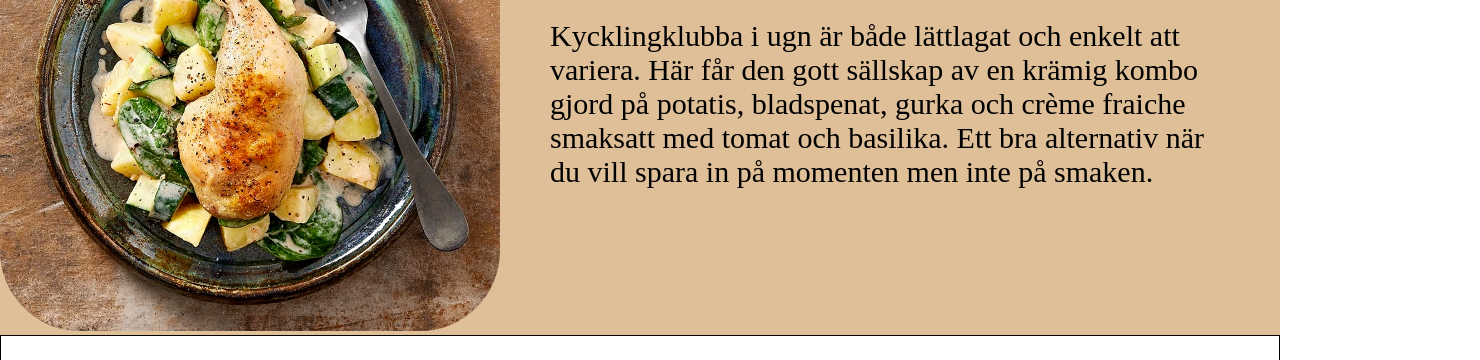
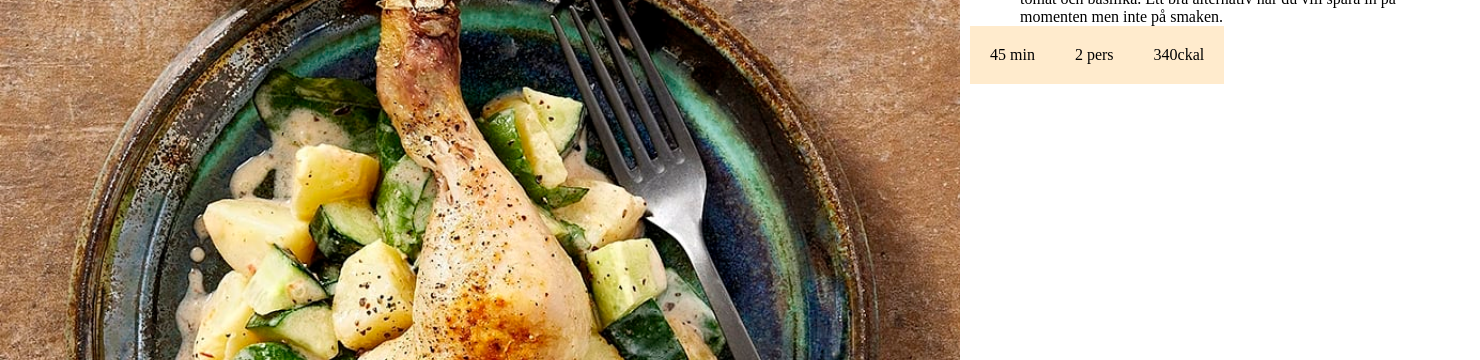
Before and after one commit to ZainabJafari/Recipe-page, a plain HTML site: page kyckling.html in a window 1280 px wide. Shown: the part 169-529 px from the top of the page, 1480 px wide, since content can reach past the window. Drawn offline with nearby package versions, Linux system fonts and the light colour scheme; files that its build step writes are made by us from their sources.

Commit message:
undersidan added

```diff
--- a/kyckling.html
+++ b/kyckling.html
@@ -6,28 +6,38 @@
     <meta http-equiv="X-UA-Compatible" content="IE=edge">
     <meta name="viewport" content="width=device-width, initial-scale=1.0">
     <title>Kycklingklubba</title>
-    <link rel="stylesheet" href="style.css">
+    <link rel="stylesheet" href="styles.css">
+     <!-- <script src="https://cdn.jsdelivr.net/gh/cferdinandi/smooth-scroll/dist/smooth-scroll.polyfills.min.js"></script>
+  <link rel="stylesheet" href="https://cdn.jsdelivr.net/npm/bootstrap@5.2.3/dist/css/bootstrap.min.css" integrity="sha384-rbsA2VBKQhggwzxH7pPCaAqO46MgnOM80zW1RWuH61DGLwZJEdK2Kadq2F9CUG65" crossorigin="anonymous"> -->
+
 </head>
 
 <body>
 
-    <section class="kyckling">
+    <!-- <section class="kyckling"> -->
+    <div class="header">
         <div>
-            <img src="bilder/kycklingklubba.jpg" alt="">
+            <img class="food_photo" src="bilder/kycklingklubba.jpg" alt="kyckling">
         </div>
 
-        <div>
-            <article class="kyckling-text">
-                <h2>Kycklingklubba med krämig potatis</h2><br>
-                <p>Kycklingklubba i ugn är både lättlagat och enkelt att variera. Här får den gott
-                    sällskap av en krämig kombo gjord på potatis, bladspenat, gurka och crème fraiche smaksatt med tomat
-                    och
-                    basilika. Ett bra alternativ när du vill spara in på momenten men inte på smaken.</p>
+        <div class="food_text">
+            <h2>Kycklingklubba med krämig potatis</h2><br>
+            <p>Kycklingklubba i ugn är både lättlagat och enkelt att variera. Här får den gott
+                sällskap av en krämig kombo gjord på potatis, bladspenat, gurka och crème fraiche smaksatt med tomat
+                och
+                basilika. Ett bra alternativ när du vill spara in på momenten men inte på smaken.</p>
+            <div class="food_info">
+                <p>45 min</p>
+                <p>2 pers</p>
+                <p>340ckal</p>
+            </div>
 
-            </article>
         </div>
+    </div>
 
-    </section>
+
+
+    <!-- </section> -->
 
 
 
@@ -70,7 +80,7 @@
 
     </section>
 
- </main>
+    </main>
 </body>
 
 </html>
--- a/styles.scss
+++ b/styles.scss
@@ -17,7 +17,7 @@ h1 {
     font-size: 110px;
     font-style: italic;
     background-color: black;
-    text-shadow: 1px 1px 1px orange;
+    text-shadow: 1px 1px 1px rgb(239, 169, 40);
 }
 
 
@@ -273,23 +273,51 @@ ul li a {
 
 /* Mat */
 
-.kyckling {
+// .kyckling {
+//     display: flex;
+//     justify-content: space-around;
+//     background-color: rgb(222, 191, 152);
+// }
+
+// .kyckling img {
+//     width: 100%;
+//     height: 80v;
+//     border-radius: 80px;
+// }
+
+.header{
     display: flex;
-    justify-content: space-around;
-    background-color: rgb(222, 191, 152);
+}
+.food_photo{
+ width: 500pxpx;
+ height: 120vh;
 }
 
-.kyckling img {
-    width: 500px;
-    height: 500px;
-    border-radius: 80px;
+.food_text{
+    float: right;
+    inline-size: 400px;
+    padding: 60px;
+    position: relative;
+
 }
 
-.kyckling-text {
-    font-size: 30px;
-    padding: 50px;
+// .kyckling-text {
+//     font-size: 30px;
+//     padding: 50px;
+// }
+
+.food_info{
+    display: flex;
+    float: right;
+    inline-size: 450px;
+    // margin-top: 10px;
+
+    p{
+        padding: 20px;
+        background-color: blanchedalmond;
+        // margin-left: 30px;
+    }
 }
-
 
 .kyckling-innehål li {
     font-size: 23px;
```
Also changed, not shown: styles.css, 1 other file.
